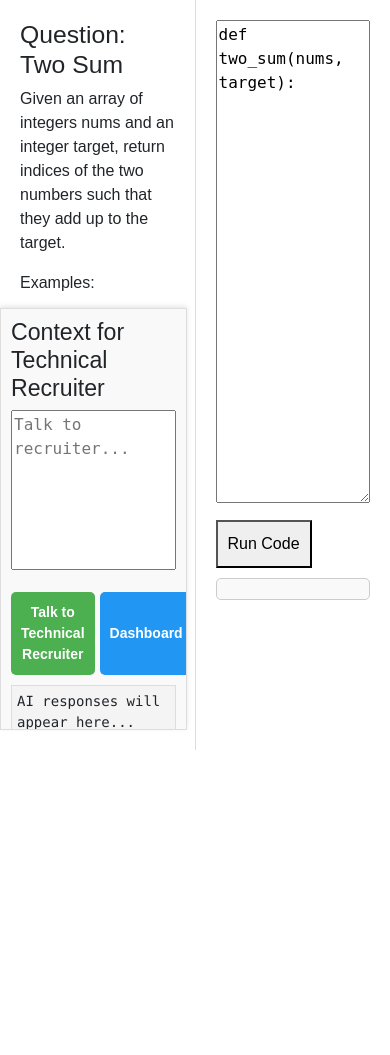
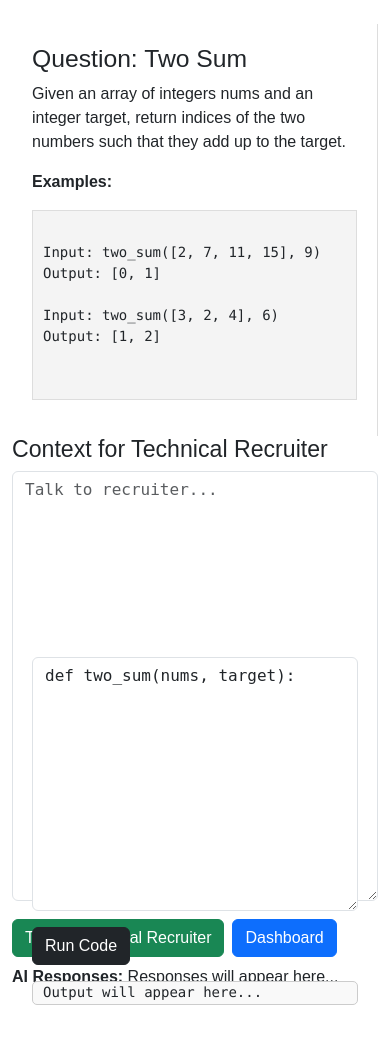
Before and after one commit to tylertraviss/CodeCompass, a Flask app: page /question/1 in a window 390 px wide. Shown: the part 94-1149 px from the top of the page. Before the commit the page ends 844 px from the top, so only its background shows below. Run offline with Flask 3, Linux system fonts and the light colour scheme.

Commit message:
style: closer just need to clean up box sizes

```diff
--- a/code_editor_app/templates/editor.html
+++ b/code_editor_app/templates/editor.html
@@ -10,18 +10,10 @@
 </head>
 
 <body>
-    <!-- <header>
-        <h1>CodeCompass AI</h1>
-    </header> -->
-
     <nav class="navbar navbar-dark bg-dark">
         <div class="container-fluid">
             <!-- Navbar Brand -->
-            <a class="navbar-brand ms-3" href="/">
-                <!-- Uncomment the image tag below if you want to use a logo -->
-                <!-- <img src="/static/images/logo.png" width="30" height="30" class="d-inline-block align-top" alt="Logo"> -->
-                CodeCompass AI
-            </a>
+            <a class="navbar-brand ms-3" href="/">CodeCompass AI</a>
 
             <!-- Navbar Buttons -->
             <div class="d-flex">
@@ -31,12 +23,15 @@
         </div>
     </nav>
 
-    <div id="container">
+    <div class="container mt-4">
+        <div class="row">
+            <!-- Left Column -->
+            <div class="col-md-6">
                 <!-- Question Section -->
                 <div id="question-section">
                     <h2>Question: {{ title }}</h2>
                     <p>{{ description }}</p>
-            <p>Examples:</p>
+                    <p><b>Examples:</b></p>
                     <pre>
 {% for example in examples %}
 Input: {{ example.input.split('=', 1)[1] | trim }}
@@ -45,29 +40,34 @@
                     </pre>
                 </div>
 
-        <!-- Code Editor Section -->
-        <div id="editor-section">
-            <textarea id="code-editor">{{ function_signature }}</textarea>
-            <button id="run-btn">Run Code</button>
-            <pre id="output"></pre>
+                <!-- AI Assistant Section (directly under examples) -->
+                <h3>Context for Technical Recruiter</h3>
+                <textarea id="assistant-input" placeholder="Talk to recruiter..." class="form-control mb-2"></textarea>
+                <div class="d-flex gap-2">
+                    <button id="ask-ai-btn" class="btn btn-success">Talk to Technical Recruiter</button>
+                    <button id="get-summary-btn" class="btn btn-primary">Dashboard</button>
+                </div>
+                <div id="assistant-output" class="mt-2">
+                    <p><b>AI Responses:</b> Responses will appear here...</p>
                 </div>
             </div>
 
-    <!-- AI Assistant Section -->
-    <div id="ai-assistant">
-        <h3>Context for Technical Recruiter</h3>
-        <textarea id="assistant-input" placeholder="Talk to recruiter..."></textarea>
-        <div class="button-group">
-            <button id="ask-ai-btn" class="primary-btn">Talk to Technical Recruiter</button>
-            <button id="get-summary-btn" class="summary-btn">Dashboard</button>
+            <!-- Right Column -->
+            <div class="col-md-6">
+                <!-- Code Editor Section -->
+                <div id="editor-section">
+                    <textarea id="code-editor" class="form-control" rows="10">{{ function_signature }}</textarea>
+                    <button id="run-btn" class="btn btn-dark mt-3">Run Code</button>
+                    <pre id="output" class="mt-3">Output will appear here...</pre>
                 </div>
-        <pre id="assistant-output">AI responses will appear here...</pre>
+            </div>
+        </div>
     </div>
 
     <script>
         // Run code logic
         document.getElementById('run-btn').addEventListener('click', async () => {
-        const code = document.getElementById('code-editor').value; // User's code
+            const code = document.getElementById('code-editor').value;
             const testInput = "{{ examples[0].input }}"; // Test input
             const expectedOutput = "{{ examples[0].output }}"; // Expected output
 
@@ -105,23 +105,20 @@
         // Ask AI logic
         document.getElementById('ask-ai-btn').addEventListener('click', async () => {
             const query = document.getElementById('assistant-input').value;
-            const code = document.getElementById('code-editor').value;
-            const problemContext = document.querySelector('#question-section p').textContent;
 
             try {
                 const response = await fetch('/ask_ai', {
                     method: 'POST',
                     headers: { 'Content-Type': 'application/json' },
-                    body: JSON.stringify({
-                        query: query,
-                        code: code,
-                        problem_context: problemContext
-                    })
+                    body: JSON.stringify({ query })
                 });
                 const result = await response.json();
-                document.getElementById('assistant-output').textContent = result.response || result.error;
+                const assistantOutput = document.getElementById('assistant-output');
+                assistantOutput.innerHTML = `
+                    <p><b>AI Responses:</b> ${result.response || "Error: No response"}</p>
+                `;
             } catch (error) {
-                document.getElementById('assistant-output').textContent = `Error: ${error.message}`;
+                document.getElementById('assistant-output').innerHTML = `<p>Error: ${error.message}</p>`;
             }
         });
 
```
Lines whose indentation alone changed are shown as unchanged.
